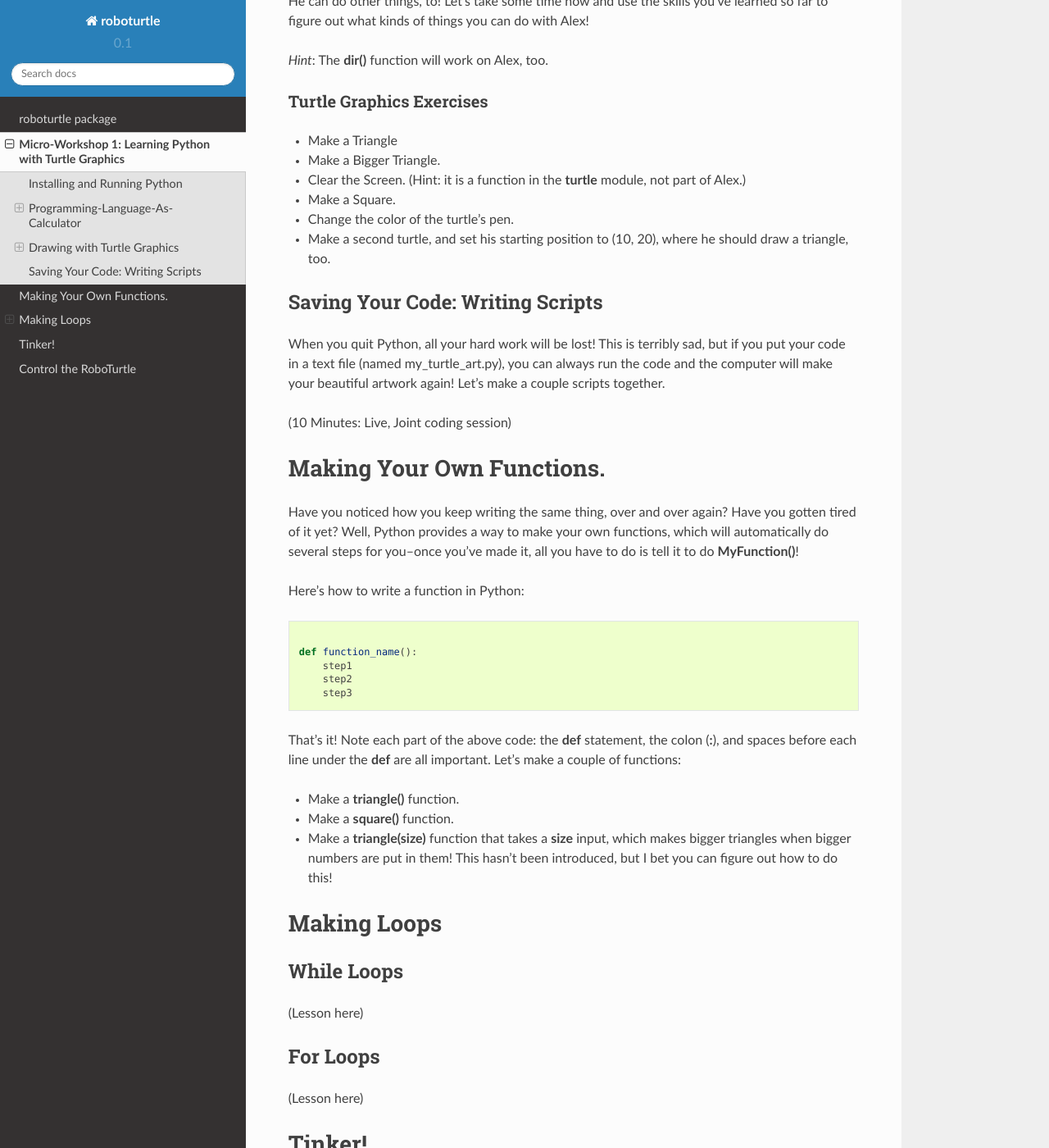
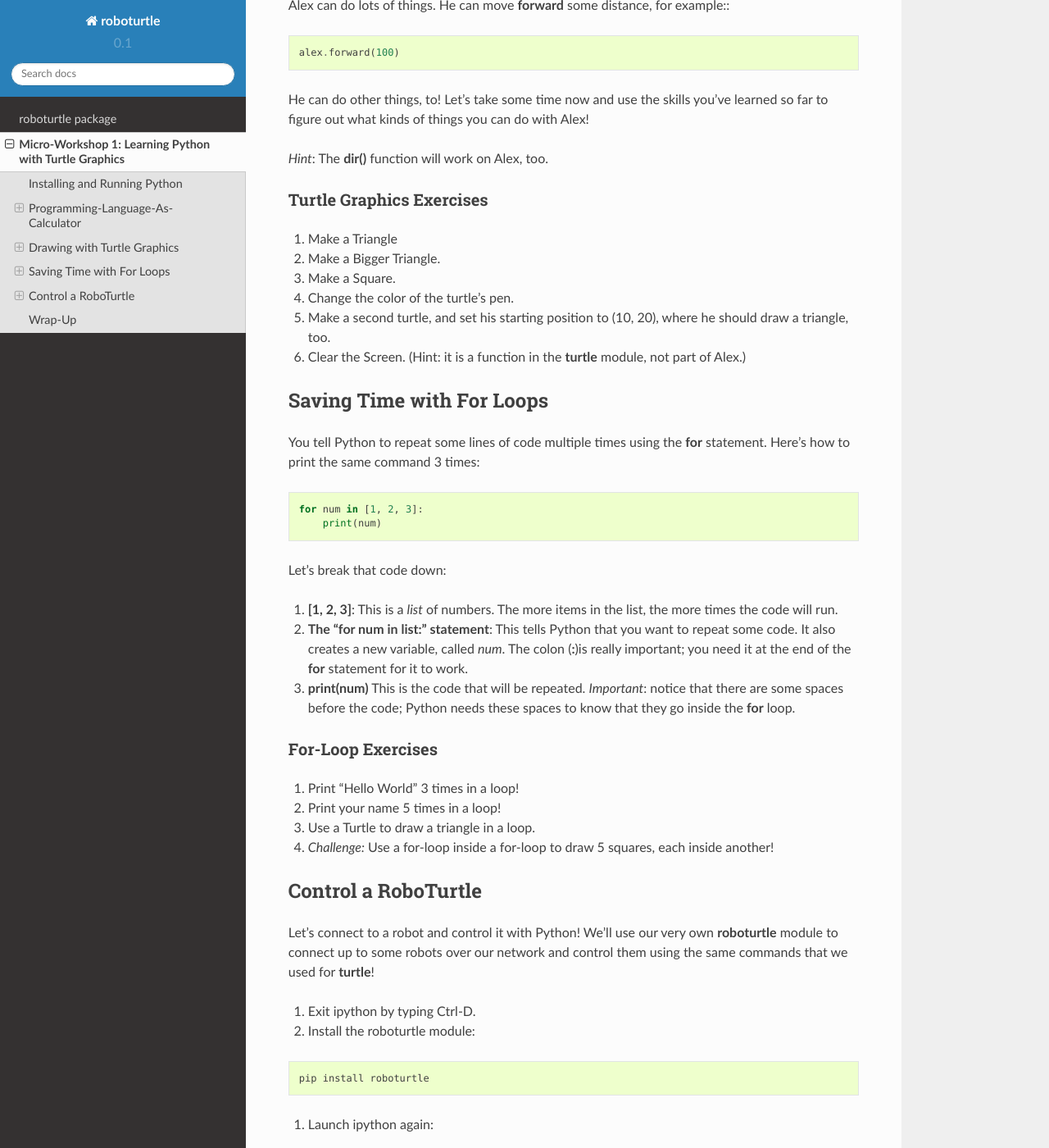
Before and after one commit to erfindergarden/roboturtle, a Sphinx documentation site: the page built from docs/lesson1.md, in a window 1280 px wide and 1400 px high, scrolled down 3318 px. Shown: the whole window at 82% size. Built offline with Sphinx 7.4.7 and the Read the Docs theme 2.0.0, drawn with Linux system fonts in a browser that asks for light colours; some of the changed text lies outside the part shown.

Commit message:
updated lesson 1

````diff
--- a/docs/lesson1.md
+++ b/docs/lesson1.md
@@ -12,19 +12,25 @@
     - Draw Pictures
     - Control Robots
 
+
 ## Installing and Running Python
 
-Python comes built-in with Linux and Mac!  It can also be downloaded and installed from the Python Web Page https://www.python.org/downloads/
+Python comes built-in with Linux and Mac, but it's best if it's installed from the Python Web Page https://www.python.org/downloads/
 
 *Note*: The newest version of Python (Python 3) is recommended, but either version wil work for this workshop.
 
-*To Run Python*:
+*Note*: We're going to use a terminal program called **ipython** ("Interactive Python") for this course, which has a few extra features
+to make it easy to learn Python.
+
+*After Installing Python: To Run Python*:
   1. Open a terminal program:
     - Mac: Open Spotlight Search (apple+space) and type "Terminal".  This program will launch.
     - Linux: Use the Keyboard shortcut Ctrl+Alt+T, or open the program "Terminal"
     - Windows: Open the program called "Command Window" or "Powershell Terminal"
 
-  2. Run the iPython Interactive REPL (Command-Line Interface), by typing: **python** and pressing the enter key.
+  2. Install ipython by typing **pip install ipython**.  This will automatically download and install the program for you!
+
+  3. Run the iPython Interactive REPL (Command-Line Interface), by typing: **ipython** and pressing the enter key.
 
 ![Alt text](_static/img/terminal.png "Optional title")
 
@@ -118,71 +124,87 @@ He can do other things, to!  Let's take some time now and use the skills you've
 
 ### Turtle Graphics Exercises
 
-  - Make a Triangle
-  - Make a Bigger Triangle.
-  - Clear the Screen.  (Hint: it is a function in the **turtle** module, not part of Alex.)
-  - Make a Square.
-  - Change the color of the turtle's pen.
-  - Make a second turtle, and set his starting position to (10, 20), where he should draw a triangle, too.
+  1. Make a Triangle
+  2. Make a Bigger Triangle.
+  3. Make a Square.
+  4. Change the color of the turtle's pen.
+  5. Make a second turtle, and set his starting position to (10, 20), where he should draw a triangle, too.
+  6. Clear the Screen.  (Hint: it is a function in the **turtle** module, not part of Alex.)
+
+## Saving Time with For Loops
+
+You tell Python to repeat some lines of code multiple times using the **for** statement.  Here's how to print the same command 3 times:
+
+```python
+for num in [1, 2, 3]:
+    print(num)
+```
+Let's break that code down:
+
+   1. **[1, 2, 3]**: This is a *list* of numbers.  The more items in the list, the more times the code will run.
+   2. **The "for num in list:" statement**:  This tells Python that you want to repeat some code.  It also creates a new variable, called *num*.  The colon (**:**)is really important; you need it at the end of the **for** statement for it to work.
+   3. **print(num)**  This is the code that will be repeated.  *Important*: notice that there are some spaces before the code; Python needs these spaces to know that they go inside the **for** loop.
 
 
-## Saving Your Code: Writing Scripts
+### For-Loop Exercises
 
-When you quit Python, all your hard work will be lost!  This is terribly sad, but if you put your code in a text file (named my_turtle_art.py), you can always run the code and the computer will make your beautiful artwork again!  Let's make a couple scripts together.
-
-(10 Minutes: Live, Joint coding session)
+  1. Print "Hello World" 3 times in a loop!
+  2. Print your name 5 times in a loop!
+  3. Use a Turtle to draw a triangle in a loop.
+  4. *Challenge:* Use a for-loop inside a for-loop to draw 5 squares, each inside another!
 
 
-# Making Your Own Functions.
+## Control a RoboTurtle
 
-Have you noticed how you keep writing the same thing, over and over again?  Have you gotten tired of it yet?  Well, Python provides a way to make your own functions, which will automatically do several steps for you--once you've made it, all you have to do is tell it to do **MyFunction()**!
+Let's connect to a robot and control it with Python!  We'll use our very own **roboturtle** module to connect up to some
+robots over our network and control them using the same commands that we used for **turtle**!
 
-Here's how to write a function in Python:
-
-```python
-
-def function_name():
-    step1
-    step2
-    step3
+  1. Exit ipython by typing Ctrl-D.
+  2. Install the roboturtle module:
 
 ```
+pip install roboturtle
+```
 
-That's it!  Note each part of the above code: the **def** statement, the colon (**:**), and spaces before each line under the **def** are all important.  Let's make a couple of functions:
+  3. Launch ipython again:
 
-  - Make a **triangle()** function.
-  - Make a **square()** function.
-  - Make a **triangle(size)** function that takes a **size** input, which makes bigger triangles when bigger numbers are put in them!  This hasn't been introduced, but I bet you can figure out how to do this!
+```
+ipython
+```
 
-# Making Loops
-
-## While Loops
-
-(Lesson here)
-
-## For Loops
-
-(Lesson here)
-
-
-# Tinker!
-
-Okay, now you're free from this guided lesson!  Take the next 20 minutes to make something you like!
-
-# Control the RoboTurtle
-
-In the Erfindergarden, we have our very own RoboTurtle--he is a wonderful artist, whose life purpose is to draw your Turtle Graphics art on his canvas!  He is controlled via a tiny computer called the **Raspberry Pi**.  We'll make a Python script that controls him, so he can paint our scripts!
-
-To make your script work with the RoboTurtle, first make a copy of your script.  Then add the following at the top:
+  4. import the turtle and roboturtle modules, and connect a **turtle.Turtle** to the network by making a client, then binding it to the Turtle:
 
 ```python
 import roboturtle
+client = roboturtle.EchoClient(ip='192.100.10.10', port=8000)  # Fill in the ip and port numbers with those given by the instructor for your robot.
+
+import turtle
+alex = turtle.Turtle()  # Makes a turtle
+
+client.bind(alex)  # Connects the Turtle to the network
+alex.forward(100)  # Moves the robot!
 ```
 
-This won't work on your computer, but our Raspberry Pi has the **roboturtle** package, and it will work there.  Finally, you need to change your **alex = turtle.Turtle()** line to:
+### RoboTinker Session:
 
-```python
-alex = roboturtle.Roboturtle()
-```
+Let's do some free play with your RoboTurtle!  For some ideas:
 
-That's it!  Now your turtle has been Robo-fied!  Give your new robot script to your instructor, and he'll see how our RoboTurtle does with your art!
+  1. Make your RoboTurtle navigate an obstacle course!
+  2. Play football!  First Robot to score a goal wins!
+  3. Draw a Picture!  Attach a marker to the turtle and have it draw a nice picture on a large sheet of paper!
+
+
+## Wrap-Up
+
+That's it for Lesson 1! By now, you should be getting comfortable with typing commands in Python, and have some ideas of what Python can do!
+In this lesson, we've covered:
+
+  - Installing Python on your Machine  (From the website)
+  - Variable Assignment and Math Operators (x = 3 + 2)
+  - Installing and Importing Python Modules (pip install roboturtle, import roboturtle)
+  - Object Instantiation (alex = turtle.Turtle())
+  - Function- and Method-calling (math.sqrt(16), alex.forward(100))
+  - For-Loops (for side in [1, 2, 3]:)
+
+Please review this material at home--next time, we'll learn how to do even more, including writing our own functions,
+and even our own programs!
````
